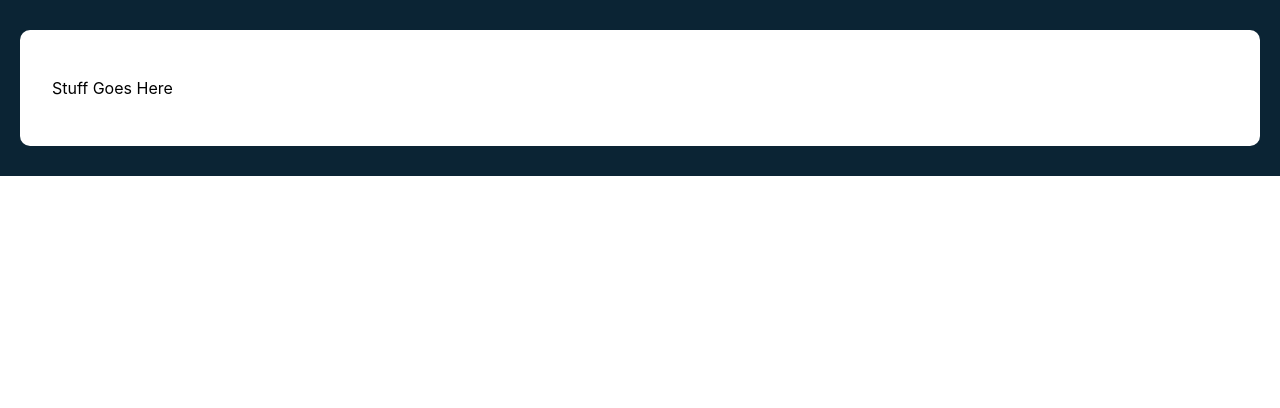
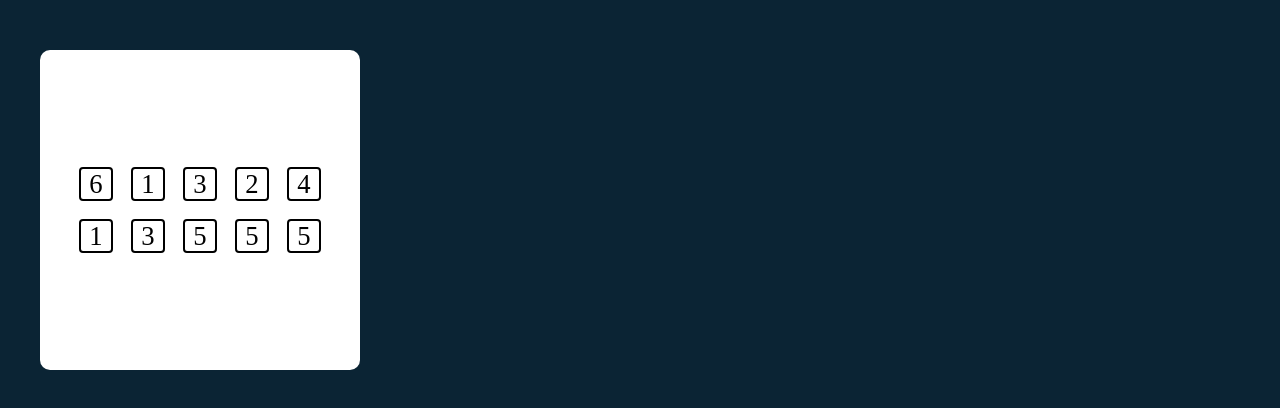
Before and after one commit to PeterKCrowther/Scrimba_React_Projects, a React (Create React App) app in the folder Project_4/tenzies_game/: page / in a window 1280 px wide. Shown: the top 408 px of the page. Built offline with nearby package versions, Linux system fonts and the light colour scheme.

Commit message:
ADD - PR4 - Die component plus styling.

```diff
--- a/Project_4/tenzies_game/src/App.js
+++ b/Project_4/tenzies_game/src/App.js
@@ -1,11 +1,12 @@
 import React from "react";
 import './App.css';
+import Die from './components/Die.js';
 
 function App() {
   return (
     <div className="App">
       <main>
-        <p>Stuff Goes Here</p>
+        <Die />
       </main>
     </div>
   );
--- /dev/null
+++ b/Project_4/tenzies_game/src/components/Die.js
@@ -0,0 +1,21 @@
+import React from "react";
+
+export default function Die(props) {
+
+    let randomNumber1to6 = () => Math.floor(Math.random() * 6 + 1);
+
+    return (
+        <div className="die-cont">
+            <div className="die-cont__item">{randomNumber1to6()}</div>
+            <div className="die-cont__item">{randomNumber1to6()}</div>
+            <div className="die-cont__item">{randomNumber1to6()}</div>
+            <div className="die-cont__item">{randomNumber1to6()}</div>
+            <div className="die-cont__item">{randomNumber1to6()}</div>
+            <div className="die-cont__item">{randomNumber1to6()}</div>
+            <div className="die-cont__item">{randomNumber1to6()}</div>
+            <div className="die-cont__item">{randomNumber1to6()}</div>
+            <div className="die-cont__item">{randomNumber1to6()}</div>
+            <div className="die-cont__item">{randomNumber1to6()}</div>
+        </div>
+    );
+}
--- a/Project_4/tenzies_game/src/index.css
+++ b/Project_4/tenzies_game/src/index.css
@@ -1,13 +1,42 @@
+* {
+  box-sizing: border-box;
+}
+
 body {
   margin: 0;
-  font-family: -apple-system, BlinkMacSystemFont, 'Segoe UI', 'Roboto', 'Oxygen',
-    'Ubuntu', 'Cantarell', 'Fira Sans', 'Droid Sans', 'Helvetica Neue',
-    sans-serif;
-  -webkit-font-smoothing: antialiased;
-  -moz-osx-font-smoothing: grayscale;
+  background-color: #0B2434;
+  padding: 20px;
 }
 
-code {
-  font-family: source-code-pro, Menlo, Monaco, Consolas, 'Courier New',
-    monospace;
+main {
+  background-color: #F5F5F5;
+  height: 400px;
+  max-width: 800px;
+  border-radius: 5px;
 }
+
+main {
+  display: flex;
+  justify-content: center;
+  align-items: center;
+  width: 320px;
+  height: 320px;
+}
+
+
+.die-cont {
+  display: inline-grid;
+  grid-template-columns: 34px 34px 34px 34px 34px;
+  grid-auto-rows: 34px 34px;
+  grid-gap: 18px;
+}
+
+.die-cont__item {
+  background: white;
+  display: flex;
+  justify-content: center;
+  align-items: center;
+  border: 2px solid black;
+  font-size: 20pt;
+  border-radius: 4px;
+}
```
